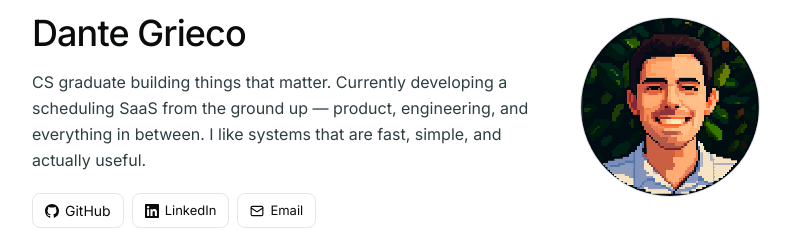
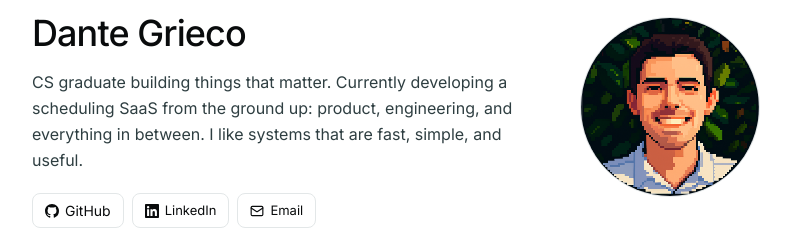
Before and after one commit to dgrco/my-portfolio, a Next.js app: page / in a window 1280 px wide. Shown: the part 136-366 px from the top of the page, without its empty margins (244-1035 px from the left). Built offline with nearby package versions, Linux system fonts and the light colour scheme.

Commit message:
change wording in hero section

```diff
--- a/src/app/page.tsx
+++ b/src/app/page.tsx
@@ -68,9 +68,9 @@ export default async function Home() {
 
               <p className="text-[16px] text-muted-foreground leading-relaxed max-w-lg">
                 CS graduate building things that matter. Currently developing a
-                scheduling SaaS from the ground up — product, engineering, and
+                scheduling SaaS from the ground up: product, engineering, and
                 everything in between. I like systems that are fast, simple, and
-                actually useful.
+                useful.
               </p>
               <div className="flex flex-wrap gap-2 mt-5">
                 <Link
```
